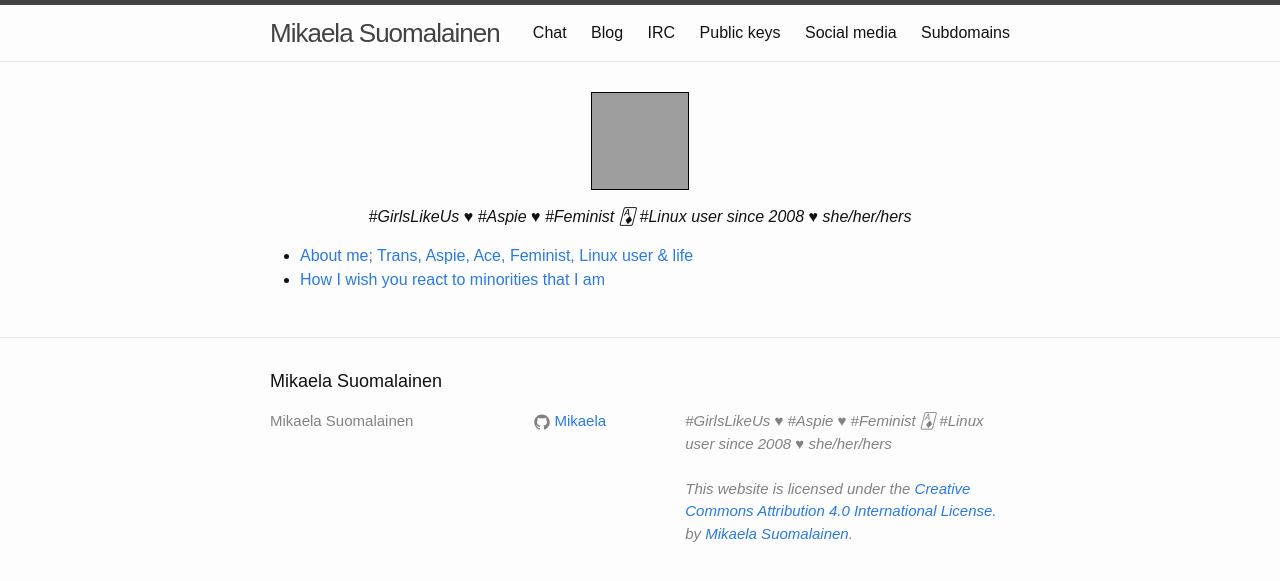
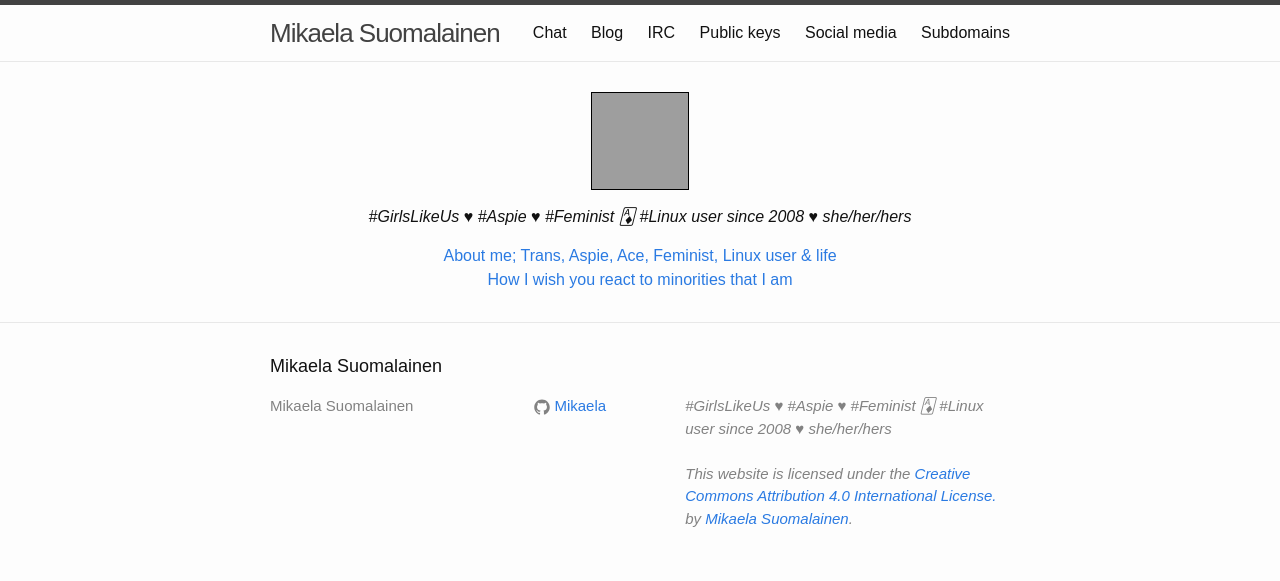
Before and after one commit to Mikaela/mikaela.github.io, a Jekyll site: the page built from index.html, in a window 1280 px wide. Shown: the top 581 px of the page. Built offline with Jekyll 4.4.1, drawn with Linux system fonts in a browser that asks for light colours; Markdown is read by kramdown in place of the engine named in the settings; grey boxes are pictures that could not be loaded.

Commit message:
css: add class centered

```diff
--- a/css/main.scss
+++ b/css/main.scss
@@ -67,6 +67,13 @@ $on-laptop:        800px;
     font-style: italic;
 }
 
+// At least used in the index
+.centered {
+    list-style-type: none;
+    margin:0 auto;
+    text-align: center;
+}
+
 // IRC logs should be formatted with this
 .irclog {
     white-space: pre-wrap;
```
